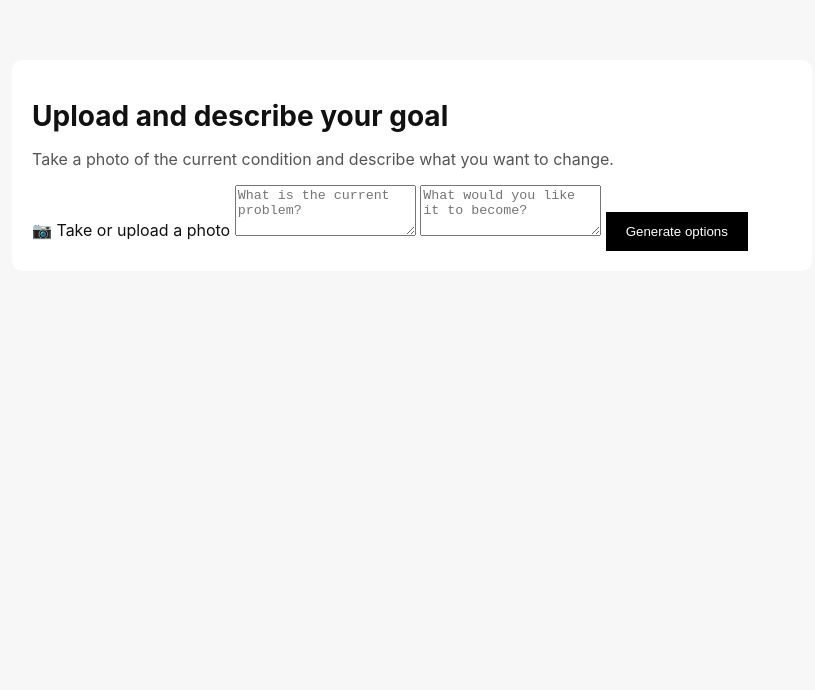
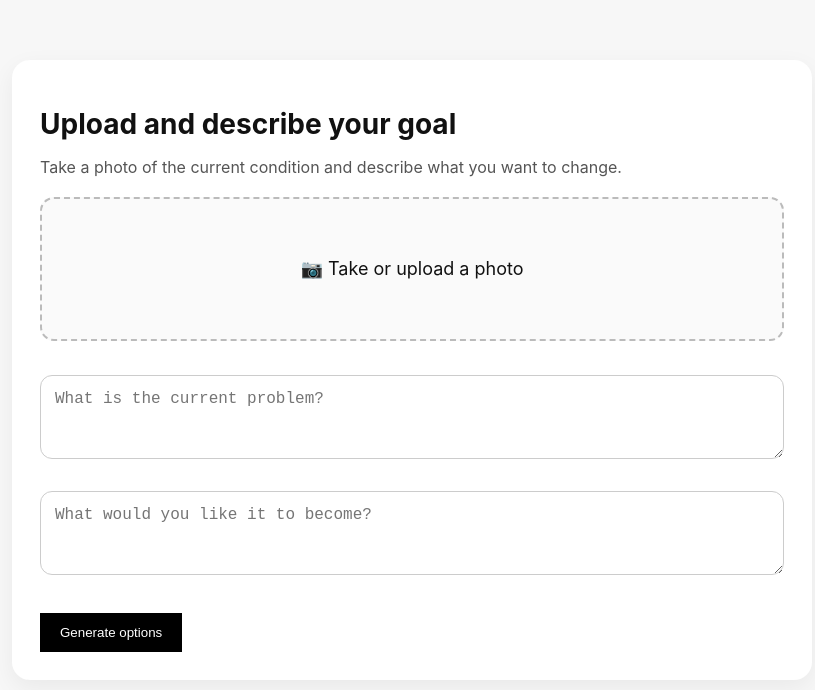
Before and after one commit to xufentu-creator/field-service-decision-system, a plain HTML site: page upload.html in a window 1280 px wide. Shown: the whole page, without its empty margins (228-1043 px from the left). Drawn offline with Linux system fonts and the light colour scheme.

Commit message:
Update style.css

```diff
--- a/style.css
+++ b/style.css
@@ -40,3 +40,33 @@ img {
   width: 100%;
   border-radius: 10px;
 }
+
+.upload-box {
+  display: flex;
+  align-items: center;
+  justify-content: center;
+  min-height: 140px;
+  border: 2px dashed #bbb;
+  border-radius: 14px;
+  background: #fafafa;
+  cursor: pointer;
+  margin: 20px 0;
+  font-size: 18px;
+}
+
+textarea {
+  width: 100%;
+  padding: 14px;
+  margin: 14px 0;
+  border: 1px solid #ccc;
+  border-radius: 12px;
+  font-size: 16px;
+  box-sizing: border-box;
+}
+
+.card {
+  background: white;
+  padding: 28px;
+  border-radius: 18px;
+  box-shadow: 0 8px 24px rgba(0,0,0,0.06);
+}
```
